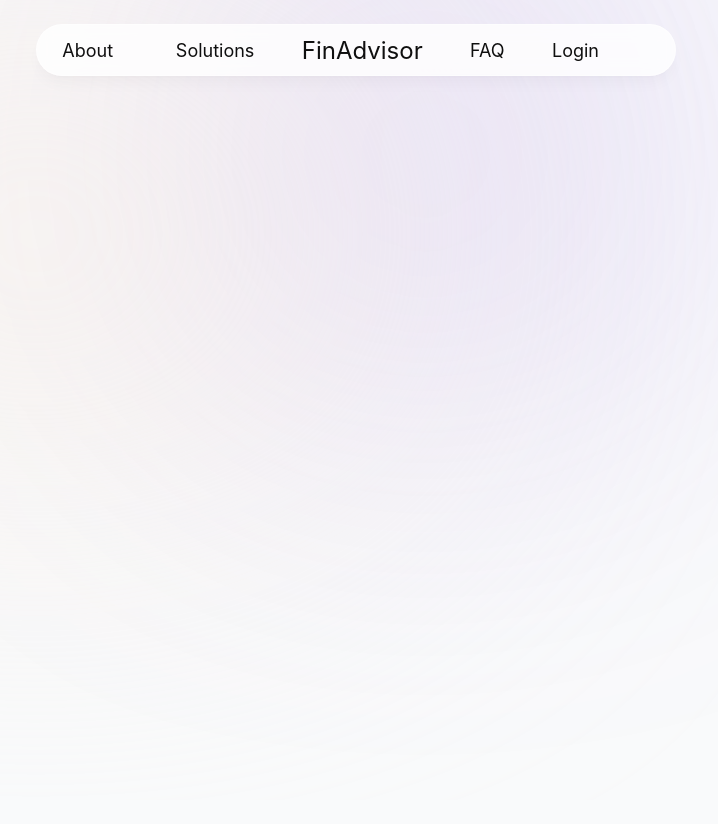
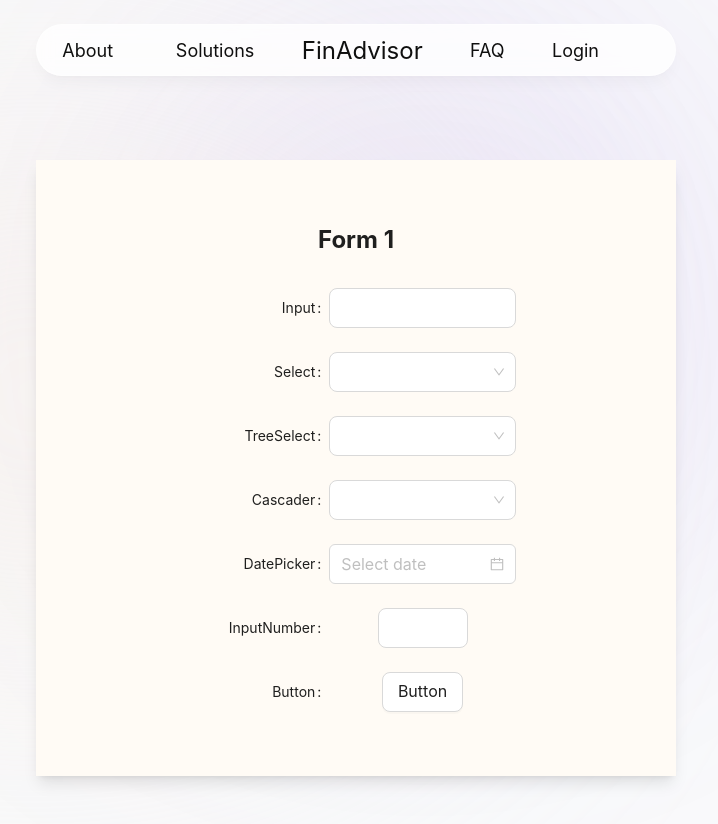
Before and after one commit to bellh14/AIMProjectF2023, a Next.js app in the folder FrontEnd/: page / in a window 1280 px wide. Shown: the top 824 px of the page, without its empty margins (284-1002 px from the left). Before the commit the page ends 800 px from the top, so only its background shows below. Built offline with nearby package versions, Linux system fonts and the light colour scheme.

Commit message:
create form template very rough -> change

```diff
--- /dev/null
+++ b/FrontEnd/app/(adivsor)/Advisor.tsx
@@ -0,0 +1,14 @@
+import React from 'react'
+import FormTemplate from './FormTemplate'
+
+type Props = {}
+
+const Advisor = (props: Props) => {
+  return (
+    <section className="relative mt-40 shadow-lg flex justify-center w-1/2 text-center left-1/2 -translate-x-1/2 bg-primary-off-white">
+        <FormTemplate />
+    </section>
+  )
+}
+
+export default Advisor
--- /dev/null
+++ b/FrontEnd/app/(adivsor)/FormTemplate.tsx
@@ -0,0 +1,80 @@
+"use client"
+import React from "react";
+import {
+    Button,
+    Cascader,
+    DatePicker,
+    Form,
+    Input,
+    InputNumber,
+    Radio,
+    Select,
+    Switch,
+    TreeSelect,
+} from "antd";
+
+type Props = {};
+
+const FormTemplate = (props: Props) => {
+    return (
+        <div>
+            <Form
+                labelCol={{ span: 10 }}
+                wrapperCol={{ span: 14 }}
+                layout="horizontal"
+                size="large"
+                // style={{ maxWidth: 600 }}
+                className="w-full my-16"
+            >
+                <h2 className="text-2xl font-bold text-center mb-8">
+                    Form 1
+                </h2>
+                <Form.Item label="Input">
+                    <Input />
+                </Form.Item>
+                <Form.Item label="Select">
+                    <Select>
+                        <Select.Option value="demo">Demo</Select.Option>
+                    </Select>
+                </Form.Item>
+                <Form.Item label="TreeSelect">
+                    <TreeSelect
+                        treeData={[
+                            {
+                                title: "Light",
+                                value: "light",
+                                children: [
+                                    { title: "Bamboo", value: "bamboo" },
+                                ],
+                            },
+                        ]}
+                    />
+                </Form.Item>
+                <Form.Item label="Cascader">
+                    <Cascader
+                        options={[
+                            {
+                                value: "zhejiang",
+                                label: "Zhejiang",
+                                children: [
+                                    { value: "hangzhou", label: "Hangzhou" },
+                                ],
+                            },
+                        ]}
+                    />
+                </Form.Item>
+                <Form.Item label="DatePicker">
+                    <DatePicker />
+                </Form.Item>
+                <Form.Item label="InputNumber">
+                    <InputNumber />
+                </Form.Item>
+                <Form.Item label="Button">
+                    <Button>Button</Button>
+                </Form.Item>
+            </Form>
+        </div>
+    );
+};
+
+export default FormTemplate;
--- a/FrontEnd/app/page.tsx
+++ b/FrontEnd/app/page.tsx
@@ -1,9 +1,12 @@
-import Image from 'next/image'
+import Image from "next/image";
+import Advisor from "./(adivsor)/Advisor";
 
 export default function Home() {
-  return (
-    <main className="">
-
-    </main>
-  );
+    return (
+        <main className="items-center justify-between">
+            <div>
+                <Advisor />
+            </div>
+        </main>
+    );
 }
```
